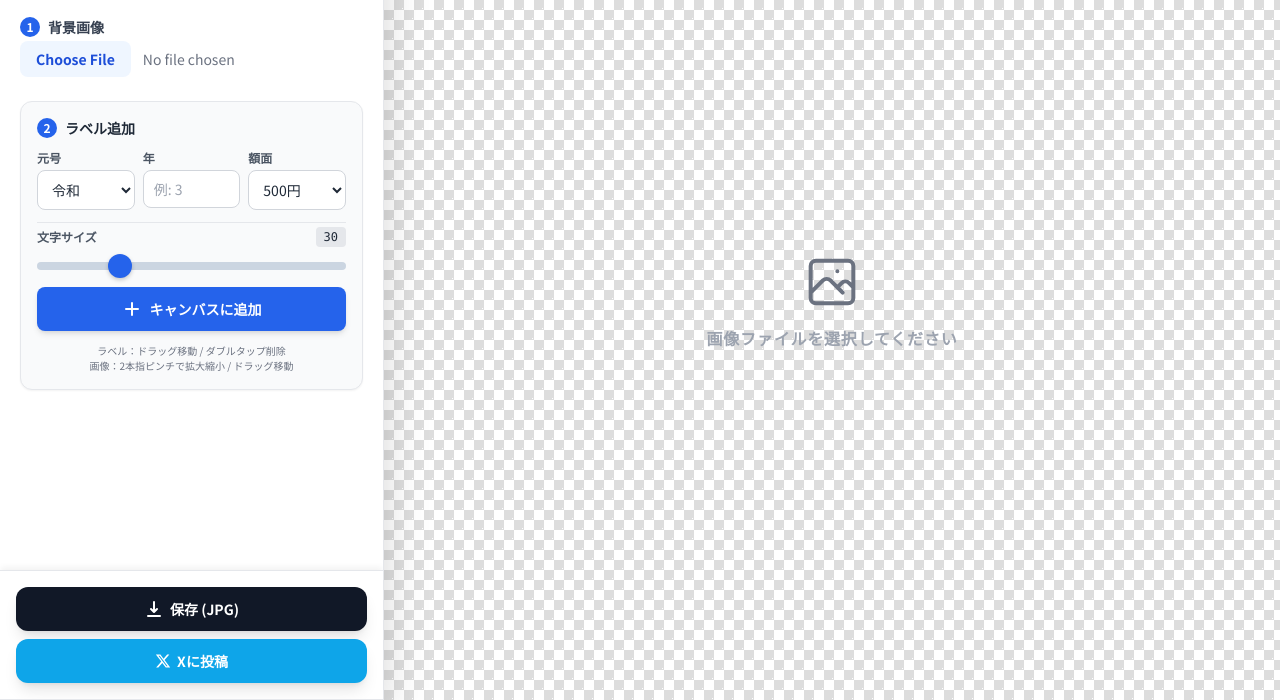
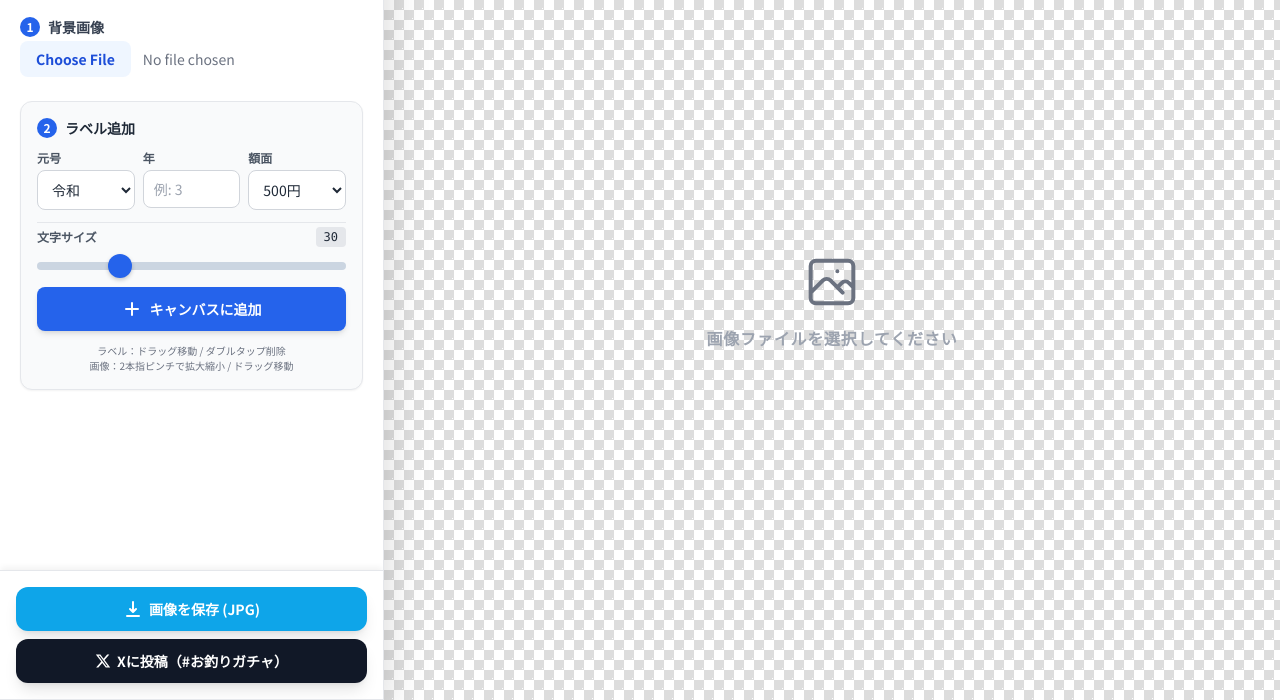
Before and after one commit to otsurigacha/otsuri-gacha-img, a plain HTML site: page index.html in a window 1280 px wide. Shown: the part 100-800 px from the top of the page. Drawn offline with nearby package versions, Linux system fonts and the light colour scheme; a web font is replaced by a local one.

Commit message:
Add files via upload

```diff
--- a/index.html
+++ b/index.html
@@ -130,18 +130,18 @@
 
         <!-- Export -->
         <div class="p-3 md:p-4 bg-white border-t border-gray-200 mt-auto shadow-[0_-4px_6px_-1px_rgba(0,0,0,0.05)] relative z-10 flex flex-row md:flex-col gap-2">
-            <button id="downloadBtn" class="flex-1 bg-gray-900 hover:bg-black text-white py-2.5 md:py-3 rounded-xl font-bold shadow-lg transition-transform active:scale-95 flex justify-center items-center gap-1.5 text-xs md:text-sm">
+            <button id="downloadBtn" class="flex-1 bg-sky-500 hover:bg-sky-600 text-white py-2.5 md:py-3 rounded-xl font-bold shadow-lg transition-transform active:scale-95 flex justify-center items-center gap-1.5 text-xs md:text-sm">
                 <svg xmlns="http://www.w3.org/2000/svg" class="h-4 w-4 md:h-5 md:w-5" viewBox="0 0 20 20" fill="currentColor">
                     <path fill-rule="evenodd" d="M3 17a1 1 0 011-1h12a1 1 0 110 2H4a1 1 0 01-1-1zm3.293-7.707a1 1 0 011.414 0L9 10.586V3a1 1 0 112 0v7.586l1.293-1.293a1 1 0 111.414 1.414l-3 3a1 1 0 01-1.414 0l-3-3a1 1 0 010-1.414z" clip-rule="evenodd" />
                 </svg>
-                保存 (JPG)
+                画像を保存 (JPG)
             </button>
 
-            <button id="shareXBtn" class="flex-1 bg-sky-500 hover:bg-sky-600 text-white py-2.5 md:py-3 rounded-xl font-bold shadow-lg transition-transform active:scale-95 flex justify-center items-center gap-1.5 text-xs md:text-sm">
+            <button id="shareXBtn" class="flex-1 bg-gray-900 hover:bg-black text-white py-2.5 md:py-3 rounded-xl font-bold shadow-lg transition-transform active:scale-95 flex justify-center items-center gap-1.5 text-xs md:text-sm">
                 <svg xmlns="http://www.w3.org/2000/svg" class="h-4 w-4" viewBox="0 0 24 24" fill="currentColor">
                     <path d="M18.244 2.25h3.308l-7.227 8.26 8.502 11.24H16.17l-5.214-6.817L4.99 21.75H1.68l7.73-8.835L1.254 2.25H8.08l4.713 6.231zm-1.161 17.52h1.833L7.084 4.126H5.117z"/>
                 </svg>
-                Xに投稿
+                Xに投稿（#お釣りガチャ）
             </button>
         </div>
     </aside>
```
